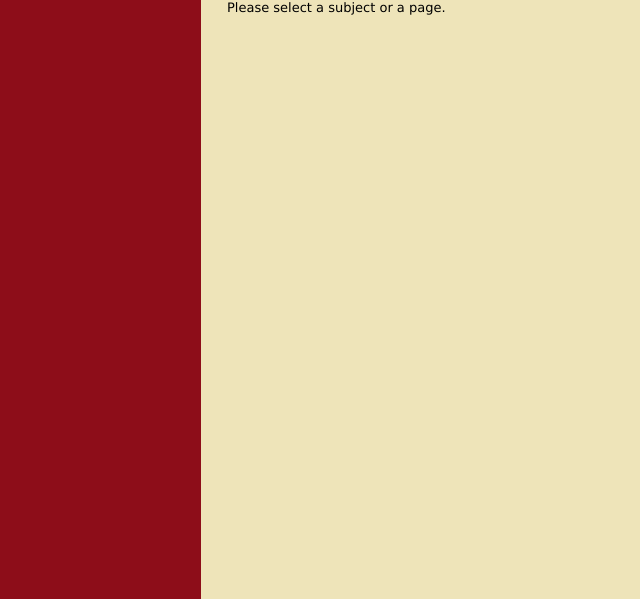
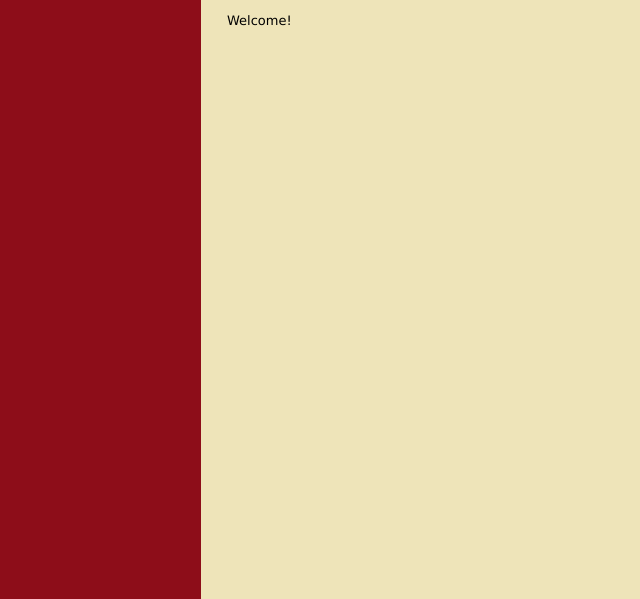
Before and after one commit to amos-nistrian/CMS, a PHP site: page / in a window 1280 px wide. Shown: the part 70-669 px from the top of the page, without its empty margins (1-641 px from the left). Run offline with PHP 8.4, Linux system fonts and the light colour scheme; tables that the repository leaves empty or names only in its code hold one stand-in row (values such as "Sample post").

Commit message:
added menu name header to content in index.php

```diff
--- a/widget_corp/public/index.php
+++ b/widget_corp/public/index.php
@@ -12,9 +12,14 @@
   </div>
   <div id="page">
     <?php if ($current_page) { ?>
+
+      <h2><?php echo htmlentities($current_page["menu_name"]) ?></h2>
       <?php echo htmlentities($current_page["content"]) ?>
+
     <?php } else { ?>
-      Please select a subject or a page.
+
+      <p>Welcome!</p>
+
     <?php } ?>
   </div>
 </div>
```
